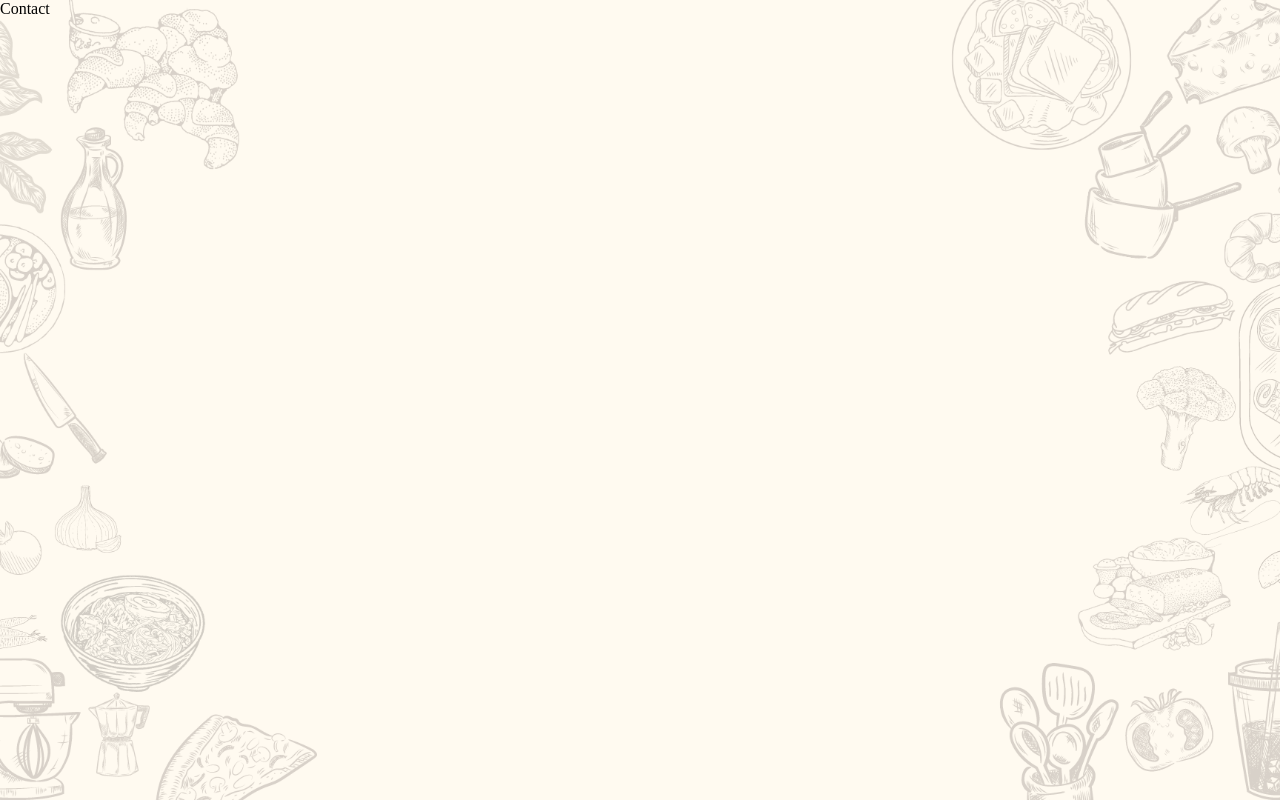
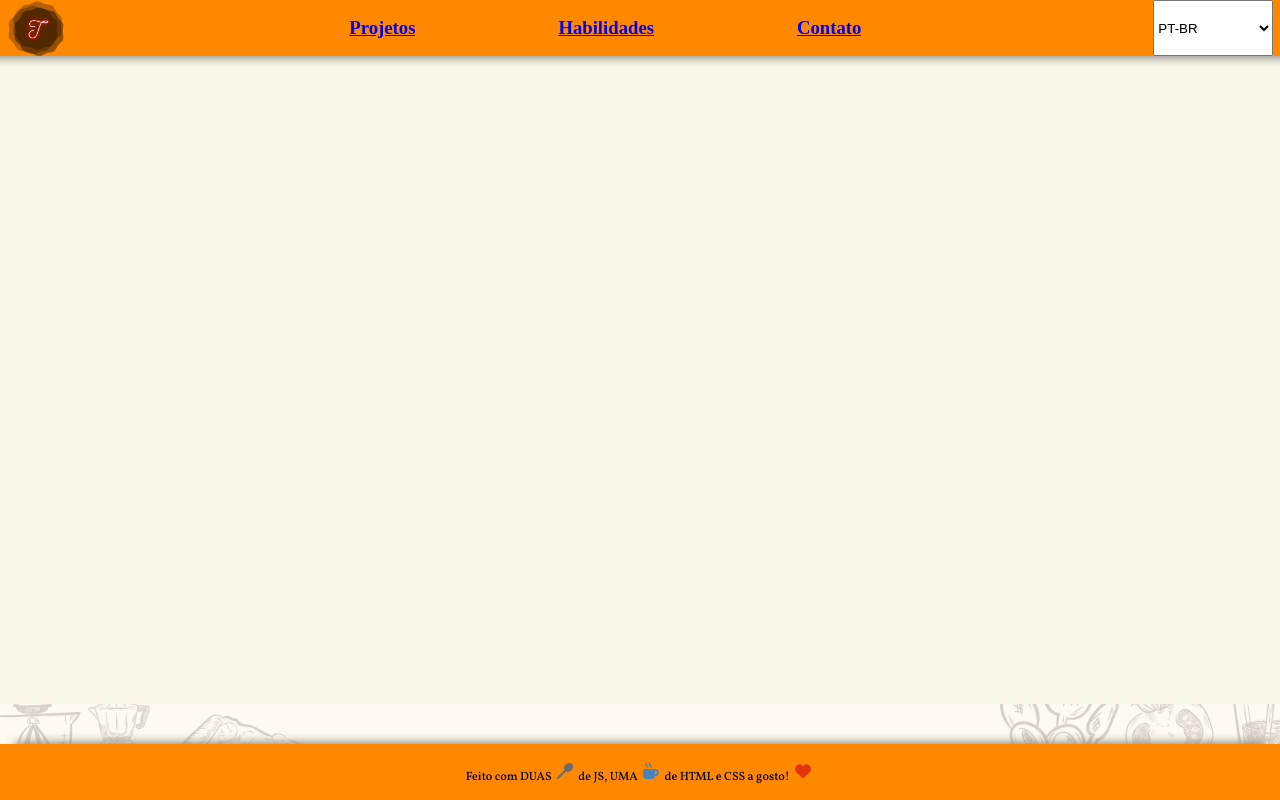
Before and after one commit to Tamyrescso/frontend_portfolio, a React (Create React App) app in the folder portifolio/: page /contact in a window 1280 px wide. Built offline with nearby package versions, Linux system fonts and the light colour scheme.

Commit message:
add header e footer na página contact

```diff
--- a/portifolio/src/pages/Contact.js
+++ b/portifolio/src/pages/Contact.js
@@ -1,8 +1,15 @@
 import React from 'react'
+import Header from '../components/Header';
+import Footer from '../components/Footer';
+import '../style/contact.css';
 
 function Contact() {
   return (
-    <div>Contact</div>
+    <div>
+      <Header/>
+      <div className='mainContact'></div>
+      <Footer/>
+    </div>
   )
 }
 
```
